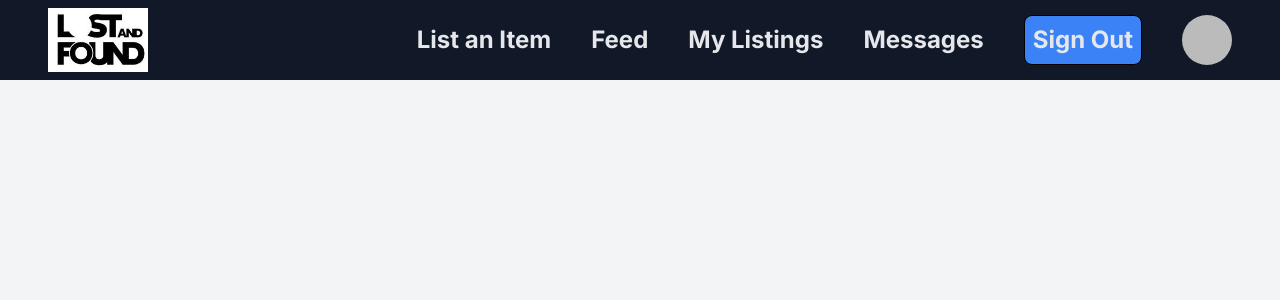
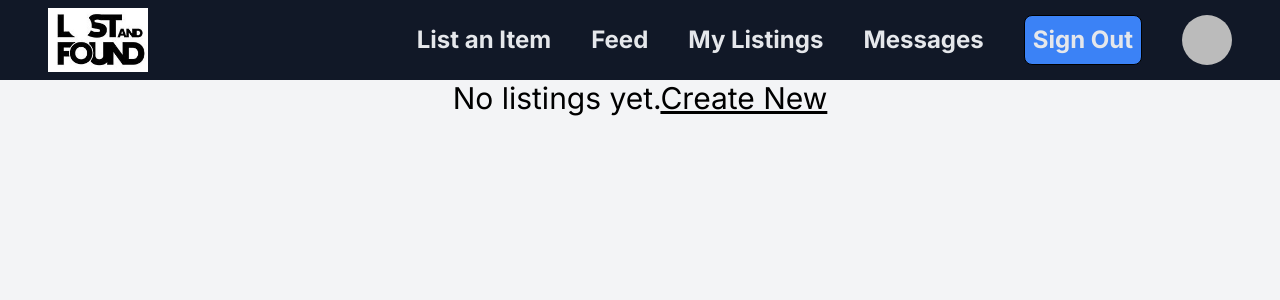
Before and after one commit to Anurag00321/lost-found, a Next.js app: page /myListings in a window 1280 px wide. Shown: the top 300 px of the page. Built offline with nearby package versions, Linux system fonts and the light colour scheme; no server answers; sample sign-in values are in the browser's storage.

Commit message:
made changes to feed

```diff
--- a/app/components/ListedItemCard.js
+++ b/app/components/ListedItemCard.js
@@ -29,7 +29,7 @@ export default async function ListedItemCard() {
 
     return (
         <>
-            {listings.map((l) => {
+            {listings && listings.length > 0 ? (listings.map((l) => {
                 const dateObject = new Date(l.createdAt);
                 const formattedDate = dateObject.toLocaleDateString();
 
@@ -53,7 +53,12 @@ export default async function ListedItemCard() {
                         </div>
 
                     </div>)
-            })}
+            })): (
+                <div className='text-3xl text-center'>
+                    No listings yet.
+                    <Link href='/listings/create' className='underline'>Create New</Link>
+                </div>
+            )}
 
         </>
 
--- a/app/myListings/page.js
+++ b/app/myListings/page.js
@@ -41,7 +41,7 @@ async function MyListings() {
     return (
         <>
             <div className='flex gap-10 flex-row flex-wrap justify-center'>
-                {listings?.map((l) => {
+                {listings && listings.length >0 ? (listings?.map((l) => {
                     const dateObject = new Date(l.createdAt);
                     const formattedDate = dateObject.toLocaleDateString();
 
@@ -68,7 +68,10 @@ async function MyListings() {
                             </div>
                         </div>
                     )
-                })}
+                })): ( <div className='text-3xl text-center'>
+                No listings yet.
+                <Link href='/listings/create' className='underline'>Create New</Link>
+            </div>)}
             </div>
         </>
 
```
